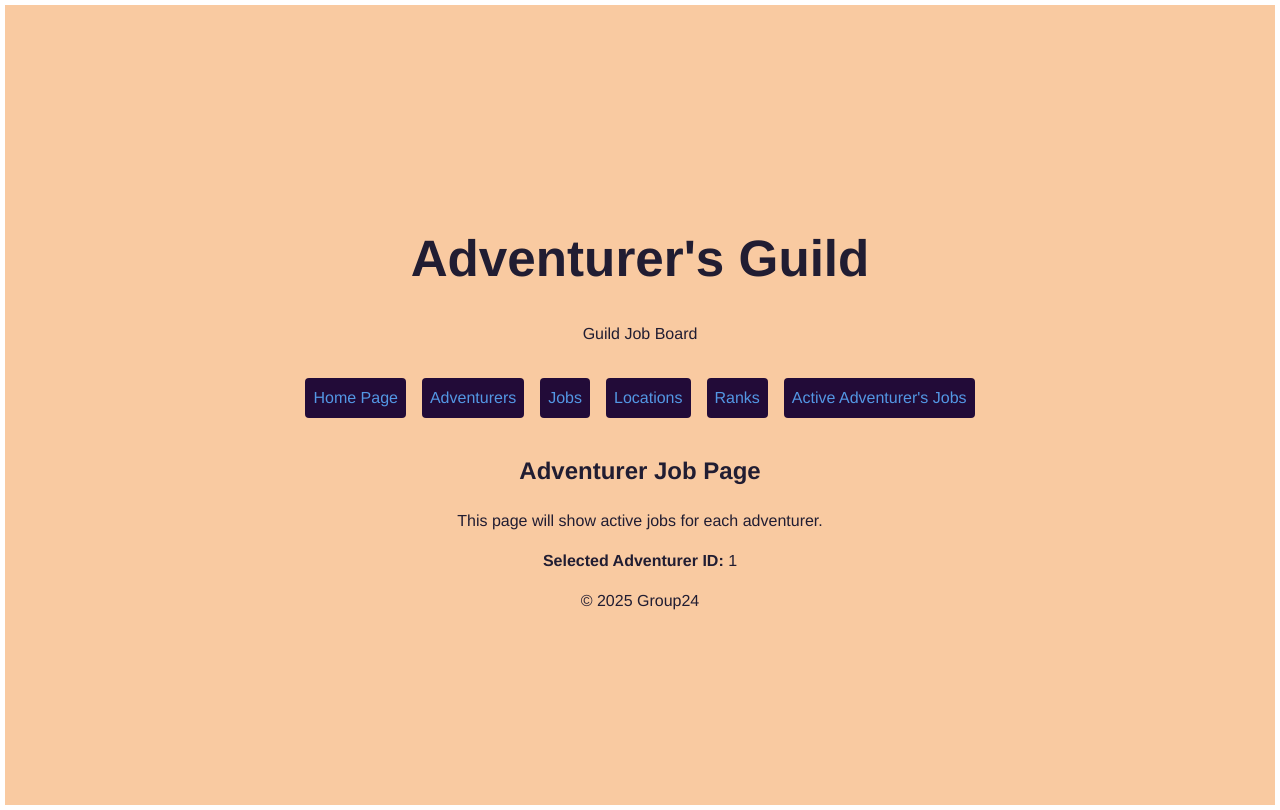
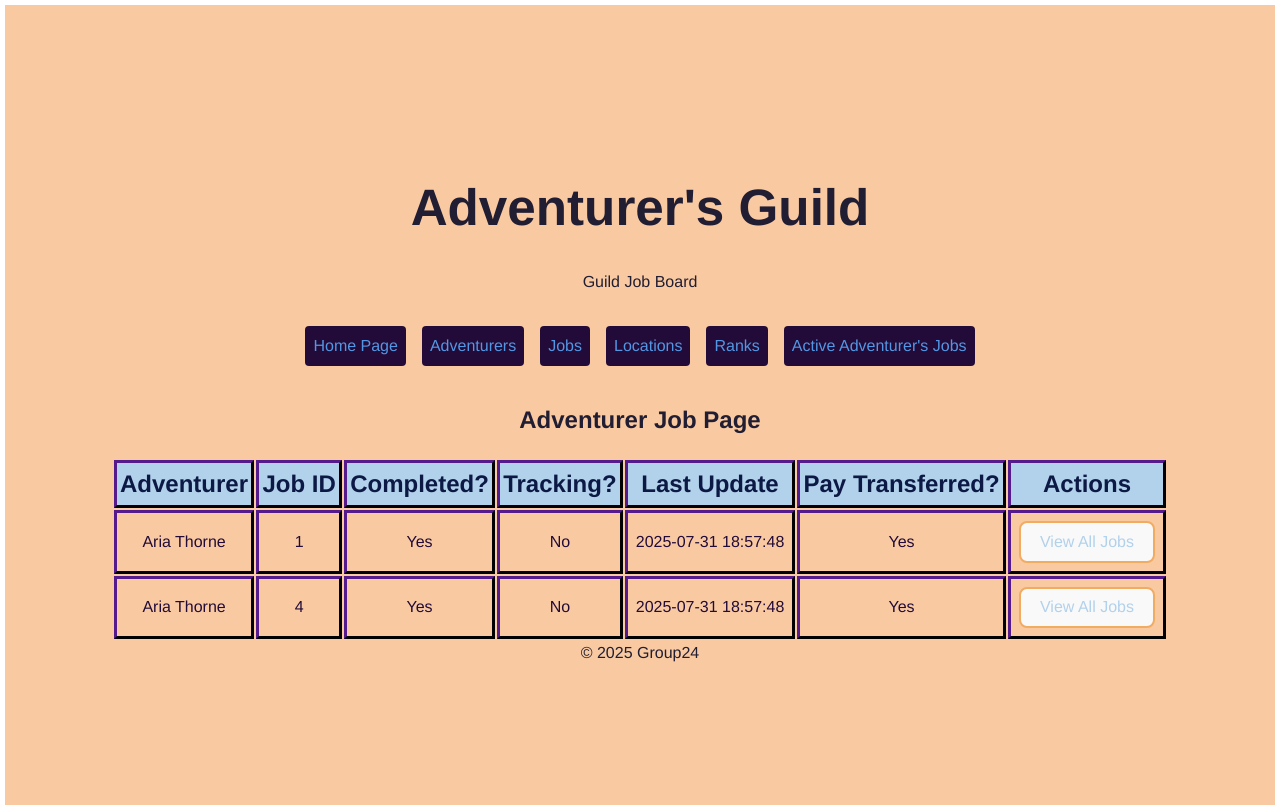
Before and after one commit to zirris512/adventurers-guild, a React (Vite) app in the folder frontend/: page /adventurerJob/1 in a window 1280 px wide. Built offline with nearby package versions, Linux system fonts and the light colour scheme.

Commit message:
add adventurer_jobs table

```diff
--- a/frontend/src/App.jsx
+++ b/frontend/src/App.jsx
@@ -1,6 +1,6 @@
-import { React, useState, useEffect } from 'react';
+import React from 'react';
 import './App.css';
-import {Routes, Route} from 'react-router-dom';
+import { Routes, Route } from 'react-router-dom';
 import Navigation from './components/Navigation';
 import HomePage from './pages/HomePage';
 import AdventurerPage from './pages/AdventurerPage';
@@ -9,29 +9,30 @@ import RankPage from './pages/RankPage';
 import AdventurerJobPage from './pages/AdventurerJobPage';
 import JobPage from './pages/JobPage';
 
-
-
 function App() {
-  const [editId, exSel] = useState([]);
+  //   const [editId, exSel] = useState([]);
 
   return (
     <>
       <header>
-      <h1>Adventurer's Guild</h1>
-      <p>Guild Job Board</p>
+        <h1>Adventurer's Guild</h1>
+        <p>Guild Job Board</p>
       </header>
-    <div className = "app">
-        <Navigation/>
+      <div className="app">
+        <Navigation />
         <Routes>
-          <Route path = "/" element = {<HomePage/>}></Route>
-          <Route path = "/adventurer" element = {<AdventurerPage/>}></Route>
-          <Route path = "/location" element = {<LocationPage/>}></Route>
-          <Route path = "/rank" element = {<RankPage/>}></Route>
-          <Route path = "/job" element = {<JobPage/>}></Route>
-          <Route path = "/adventurerJob/:id?" element = {<AdventurerJobPage/>}></Route>
+          <Route path="/" element={<HomePage />}></Route>
+          <Route path="/adventurer" element={<AdventurerPage />}></Route>
+          <Route path="/location" element={<LocationPage />}></Route>
+          <Route path="/rank" element={<RankPage />}></Route>
+          <Route path="/job" element={<JobPage />}></Route>
+          <Route
+            path="/adventurerJob/:id?"
+            element={<AdventurerJobPage />}
+          ></Route>
         </Routes>
-    </div>
-    <footer>© 2025 Group24</footer>
+      </div>
+      <footer>© 2025 Group24</footer>
     </>
   );
 }
--- a/frontend/src/pages/AdventurerJobPage.jsx
+++ b/frontend/src/pages/AdventurerJobPage.jsx
@@ -1,18 +1,94 @@
 import React, { useEffect, useState } from 'react';
+import { useNavigate } from 'react-router-dom';
 import { useParams } from 'react-router-dom';
 
 function AdventurerJobPage() {
-
+  const navigate = useNavigate();
   //If we call AdventurerJobPage from AdventurerPage
   //Otherwise we need a dropdown list of adventurer names
   const { id: paramId } = useParams();
+  const [aj_table, set_aj_table] = useState([
+    {
+      adventurer_ID: 1,
+      adventurer: 'Aria Thorne',
+      job_ID: 1,
+      adventurer_completed_job: 1,
+      adventurer_currently_tracking_job: 0,
+      aj_last_update: '2025-07-31 18:57:48',
+      completion_payment_transfered: 1,
+    },
+    {
+      adventurer_ID: 1,
+      adventurer: 'Aria Thorne',
+      job_ID: 4,
+      adventurer_completed_job: 1,
+      adventurer_currently_tracking_job: 0,
+      aj_last_update: '2025-07-31 18:57:48',
+      completion_payment_transfered: 1,
+    },
+    {
+      adventurer_ID: 2,
+      adventurer: 'Bren Stoneheart',
+      job_ID: 2,
+      adventurer_completed_job: 1,
+      adventurer_currently_tracking_job: 0,
+      aj_last_update: '2025-07-31 18:57:48',
+      completion_payment_transfered: 1,
+    },
+    {
+      adventurer_ID: 3,
+      adventurer: 'Cyril Duskblade',
+      job_ID: 3,
+      adventurer_completed_job: 1,
+      adventurer_currently_tracking_job: 0,
+      aj_last_update: '2025-07-31 18:57:48',
+      completion_payment_transfered: 1,
+    },
+  ]);
 
+  useEffect(() => {
+    if (paramId) {
+      set_aj_table((prevData) =>
+        prevData.filter((data) => paramId == data.adventurer_ID),
+      );
+    }
+  }, [paramId]);
 
   return (
     <>
       <h2>Adventurer Job Page</h2>
-      <p>This page will show active jobs for each adventurer.</p>
-      <p><strong>Selected Adventurer ID:</strong> {paramId}</p>
+      <table>
+        <thead>
+          <tr>
+            <th>Adventurer</th>
+            <th>Job ID</th>
+            <th>Completed?</th>
+            <th>Tracking?</th>
+            <th>Last Update</th>
+            <th>Pay Transferred?</th>
+            <th>Actions</th>
+          </tr>
+        </thead>
+        <tbody>
+          {aj_table.map((a, index) => (
+            <tr key={index}>
+              <td>{a.adventurer}</td>
+              <td>{a.job_ID}</td>
+              <td>{a.adventurer_completed_job == 1 ? 'Yes' : 'No'}</td>
+              <td>{a.adventurer_currently_tracking_job == 1 ? 'Yes' : 'No'}</td>
+              <td>{a.aj_last_update}</td>
+              <td>{a.completion_payment_transfered == 1 ? 'Yes' : 'No'}</td>
+              <td>
+                <button
+                  onClick={() => navigate(`/adventurerJob/${a.adventurer_ID}`)}
+                >
+                  View All Jobs
+                </button>{' '}
+              </td>
+            </tr>
+          ))}
+        </tbody>
+      </table>
     </>
   );
 }
--- a/frontend/src/pages/JobPage.jsx
+++ b/frontend/src/pages/JobPage.jsx
@@ -1,10 +1,10 @@
-import React, {useEffect, useState} from 'react';
+import React, { useState } from 'react';
 import JobForm from '../components/JobForm.jsx';
 
 function JobPage() {
   const [showForm, setShowForm] = useState(false);
   const allJobs = [
-{
+    {
       job_ID: 1,
       job_opener_first_name: 'Lysa',
       job_opener_last_name: 'Fairwind',
@@ -14,7 +14,7 @@ function JobPage() {
       job_created_at: '2025-07-01',
       j_last_update: '2025-07-01',
       job_point_value: 5,
-      completion_payout: '25 gold'
+      completion_payout: '25 gold',
     },
     {
       job_ID: 2,
@@ -26,7 +26,7 @@ function JobPage() {
       job_created_at: '2025-07-02',
       j_last_update: '2025-07-02',
       job_point_value: 15,
-      completion_payout: '45 gold'
+      completion_payout: '45 gold',
     },
     {
       job_ID: 3,
@@ -38,7 +38,7 @@ function JobPage() {
       job_created_at: '2025-07-03',
       j_last_update: '2025-07-03',
       job_point_value: 10,
-      completion_payout: '120 gold'
+      completion_payout: '120 gold',
     },
     {
       job_ID: 4,
@@ -50,8 +50,8 @@ function JobPage() {
       job_created_at: '2025-07-04',
       j_last_update: '2025-07-04',
       job_point_value: 5,
-      completion_payout: '30 gold'
-    }
+      completion_payout: '30 gold',
+    },
   ];
 
   return (
@@ -64,7 +64,7 @@ function JobPage() {
         {showForm ? 'Hide Form' : 'Add New Job'}
       </button>
 
-      {showForm && <JobForm/>}
+      {showForm && <JobForm />}
 
       <table>
         <thead>
@@ -82,7 +82,9 @@ function JobPage() {
         <tbody>
           {allJobs.map((job) => (
             <tr key={job.job_ID}>
-              <td>{job.job_opener_first_name} {job.job_opener_last_name}</td>
+              <td>
+                {job.job_opener_first_name} {job.job_opener_last_name}
+              </td>
               <td>{job.job_rank}</td>
               <td>{job.job_location}</td>
               <td>{job.job_still_open ? 'Open' : 'Closed'}</td>
```
Also changed, not shown: frontend/src/pages/AdventurerPage.jsx (+10 -6 lines).
